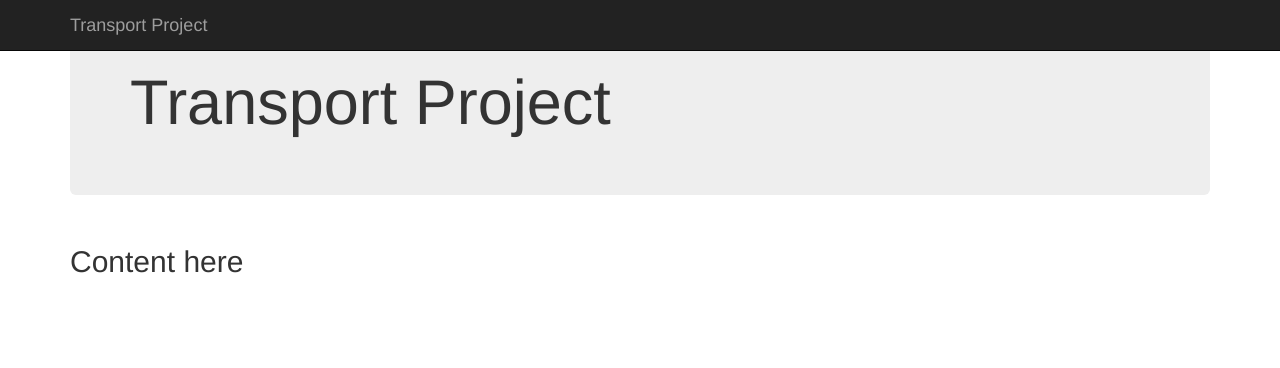
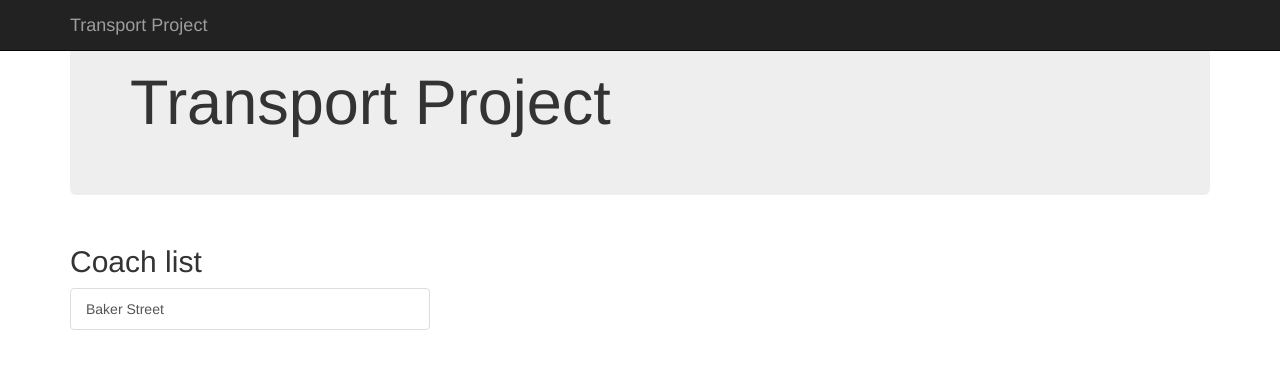
Before and after one commit to wmgregory/transportjs-project, a plain HTML site: page public/index.html in a window 1280 px wide. Drawn offline with nearby package versions, Linux system fonts and the light colour scheme.

Commit message:
Untidy list showing on the screen for now

```diff
--- a/public/index.html
+++ b/public/index.html
@@ -42,8 +42,11 @@
         </div>
 
         <div class="row">
-            <div class="col-sm-12">
-                <h2>Content here</h2>
+            <div class="transport__coachstations col-sm-12 col-md-4">
+                <h2>Coach list</h2>
+                <ul class="transport__coachstations-list list-group list-unstyled">
+                    <li class="transport__coachstations-list-item list-group-item">No stations available</li>
+                </ul>
             </div>
         </div>
     </div>
--- a/public/js/main.js
+++ b/public/js/main.js
@@ -6,8 +6,16 @@
         // setup transport coach stations
         var transport = new Transport();
         var coachStations = transport.CoachStations();
+        var coachStationList = coachStations.findByPostcode('WC1E 7BL', 3);
 
-        console.log(coachStations.findByPostcode('WC1E 7BL', 3));
+        // clear the existing list
+        $('.transport__coachstations .transport__coachstations-list li').remove();
+
+        $.each(coachStationList, function(index, coachStation) {
+          $('.transport__coachstations .transport__coachstations-list').append('<li><a class="transport__coachstations-list-item list-group-item">'
+            + coachStation.name
+            + '</a></li>');
+        });
     });
 
 })();
```
